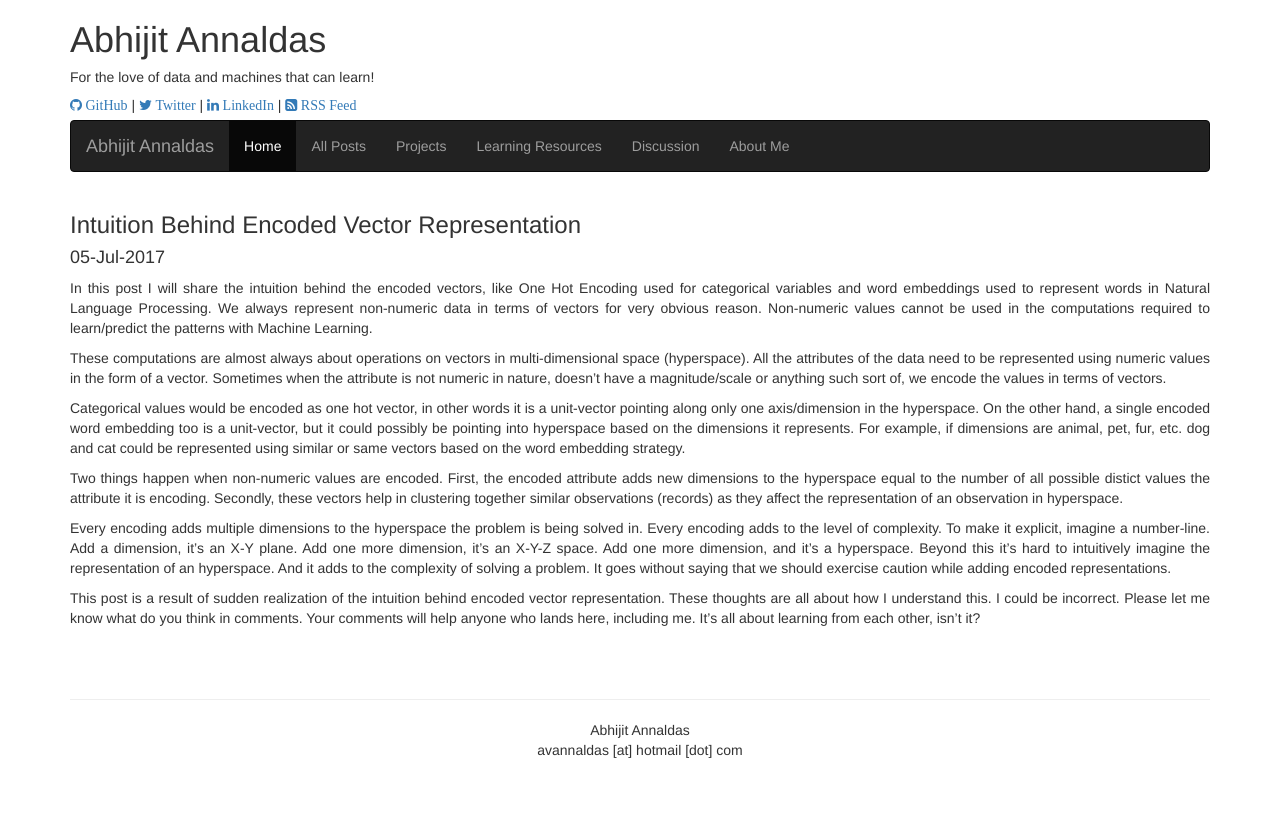
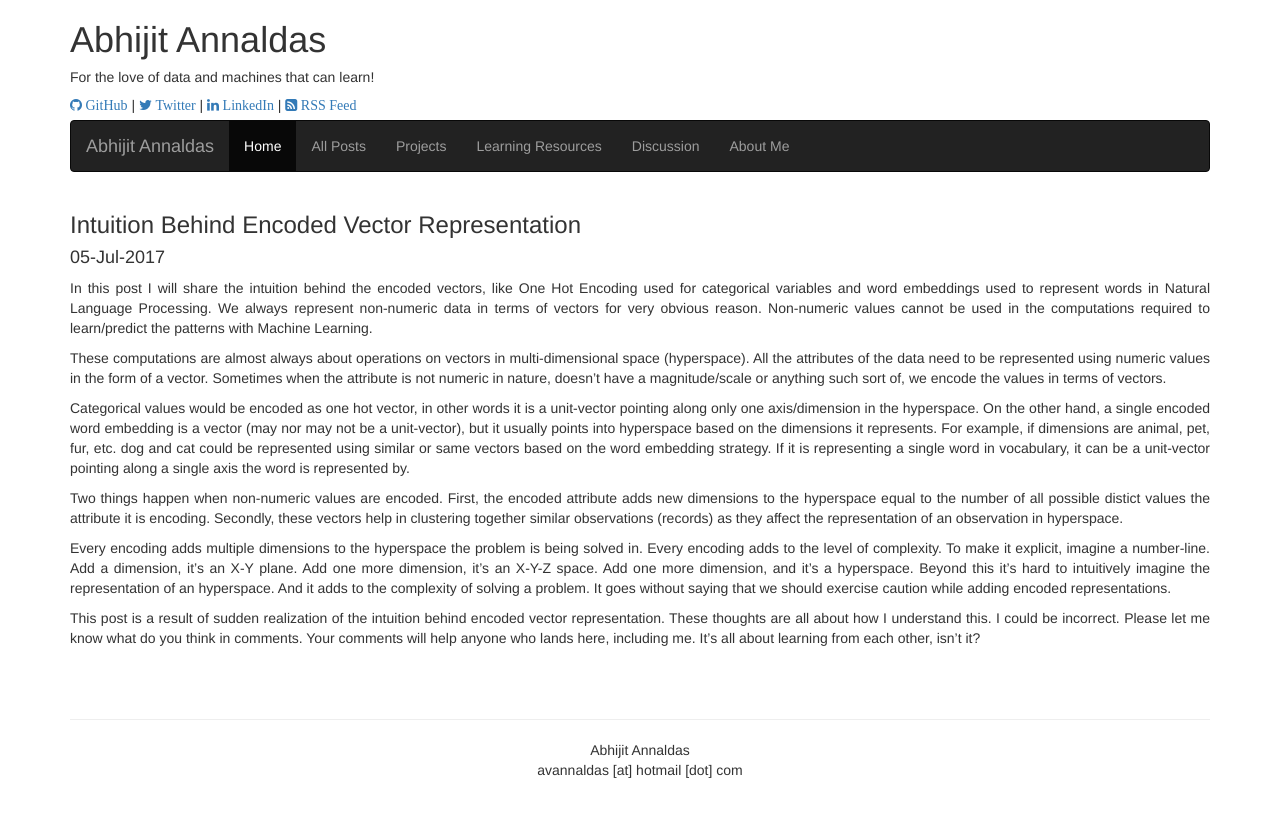
Before and after one commit to devm1023/ML_project, a Jekyll site: the page built from _posts/2017-07-05-intuition-behind-encoded-vector-representation.markdown, in a window 1280 px wide. Shown: the top 817 px of the page. Built offline with Jekyll 4.4.1, drawn with Linux system fonts in a browser that asks for light colours; nearby versions of some CDN libraries; comment, search, counter and statistics services are not loaded.

Commit message:
Update 2017-07-05-intuition-behind-encoded-vector-representation.markdown

```diff
--- a/_posts/2017-07-05-intuition-behind-encoded-vector-representation.markdown
+++ b/_posts/2017-07-05-intuition-behind-encoded-vector-representation.markdown
@@ -7,7 +7,7 @@ In this post I will share the intuition behind the encoded vectors, like One Hot
 
 These computations are almost always about operations on vectors in multi-dimensional space (hyperspace). All the attributes of the data need to be represented using numeric values in the form of a vector. Sometimes when the attribute is not numeric in nature, doesn't have a magnitude/scale or anything such sort of, we encode the values in terms of vectors.
 
-Categorical values would be encoded as one hot vector, in other words it is a unit-vector pointing along only one axis/dimension in the hyperspace. On the other hand, a single encoded word embedding too is a unit-vector, but it could possibly be pointing into hyperspace based on the dimensions it represents. For example, if dimensions are animal, pet, fur, etc. dog and cat could be represented using similar or same vectors based on the word embedding strategy.
+Categorical values would be encoded as one hot vector, in other words it is a unit-vector pointing along only one axis/dimension in the hyperspace. On the other hand, a single encoded word embedding is a vector (may nor may not be a unit-vector), but it usually points into hyperspace based on the dimensions it represents. For example, if dimensions are animal, pet, fur, etc. dog and cat could be represented using similar or same vectors based on the word embedding strategy. If it is representing a single word in vocabulary, it can be a unit-vector pointing along a single axis the word is represented by.
 
 Two things happen when non-numeric values are encoded. First, the encoded attribute adds new dimensions to the hyperspace equal to the number of all possible distict values the attribute it is encoding. Secondly, these vectors help in clustering together similar observations (records) as they affect the representation of an observation in hyperspace.
 
```
